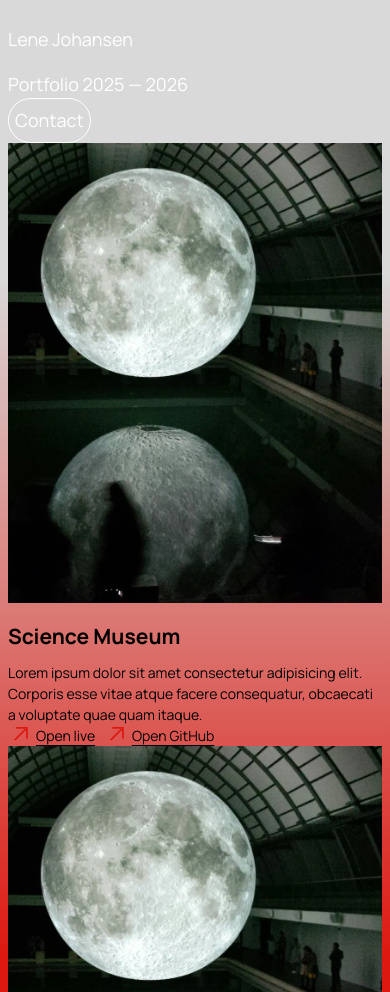
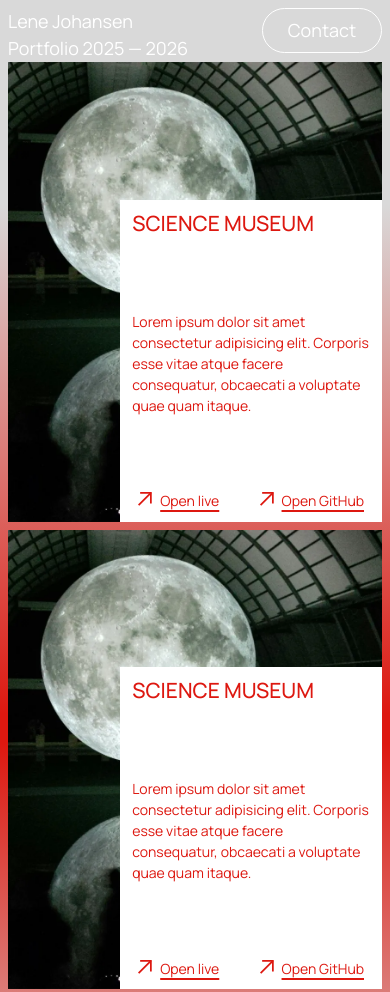
Before and after one commit to 8headswillroll8/portfolio-1, a plain HTML site: page index.html in a window 390 px wide. Shown: the top 992 px of the page. Drawn offline with Linux system fonts and the light colour scheme.

Commit message:
refine card layout and responsive behavior

```diff
--- a/css/components.css
+++ b/css/components.css
@@ -4,23 +4,67 @@
   color: var(--color-white);
 }
 
+.header__wrapper {
+  display: flex;
+  justify-content: space-between;
+  width: 100%;
+  max-width: 1130px;
+  margin: 0 auto;
+}
+
 /* card */
+.card {
+  position: relative;
+  max-width: 435px;
+}
+
+.card__content {
+  display: flex;
+  flex-direction: column;
+  justify-content: space-between;
+  position: absolute;
+  bottom: 0;
+  right: 0;
+  padding: var(--space-2);
+
+  width: 70%;
+  height: 70%;
+  background-color: var(--color-white);
+  color: var(--color-primary);
+}
+
+.card__content h2 {
+  text-transform: uppercase;
+  font-weight: var(--font-w-medium);
+}
+
+.card__img {
+  display: block;
+}
+
+.card__media {
+  position: relative;
+}
+
+.card__actions {
+  display: flex;
+  justify-content: space-between;
+}
+
 .card__actions button {
   background: none;
   border: none;
   text-decoration: solid underline 1.5px;
   text-underline-offset: 0.3em;
+  color: var(--color-primary);
 }
 
 .card__actions button img {
-  margin-right: var(--space-2);
+  margin-right: var(--space-1);
   max-width: 14px;
 }
 
-.card__img {
-}
-
-/* card */
+/* buttons */
 .btn {
   height: 45px;
   border-radius: 9999px;
@@ -30,4 +74,6 @@
 
 .btn--sm {
   color: var(--color-white);
+  width: 100%;
+  max-width: 120px;
 }
--- a/css/global.css
+++ b/css/global.css
@@ -23,4 +23,20 @@
 /* projects */
 .projects__grid {
   display: grid;
+  gap: var(--space-1);
+  justify-content: center;
 }
+
+@media (min-width: 768px) {
+  .projects__grid {
+    grid-template-columns: repeat(2, minmax(0, 435px));
+    gap: var(--space-1);
+  }
+}
+
+@media (min-width: 1280px) {
+  .projects__grid {
+    grid-template-columns: repeat(3, minmax(0, 435px));
+    gap: var(--space-3);
+  }
+}
--- a/css/reset.css
+++ b/css/reset.css
@@ -3,6 +3,20 @@
 *::before,
 *::after {
   box-sizing: border-box;
+}
+
+/* Reset text margins */
+p {
+  margin: 0;
+}
+
+h1,
+h2,
+h3,
+h4,
+h5,
+h6 {
+  margin: 0;
 }
 
 /* Prevent font size inflation */
--- a/css/variables.css
+++ b/css/variables.css
@@ -25,26 +25,19 @@
   --font-size-xxl: 2.125rem; /* 34px */
 
   /* Font weight */
-  --font-w-light: ;
-  --font-w-regular: ;
-  --font-w-medium: ;
-  --font-w-semibold: ;
-  --font-w-bold: ;
+  --font-w-light: 300;
+  --font-w-regular: 400;
+  --font-w-medium: 500;
 
   /* Line height */
   --line-height-base: 1.2;
 
   /* Spacing (4px scale) */
-  --space-1: 0.25rem; /* 4px */
-  --space-2: 0.5rem; /* 8px */
-  --space-3: 0.75rem; /* 12px */
-  --space-4: 1rem; /* 16px */
+  --space-1: 0.5rem; /* 8px */
+  --space-2: 0.75rem; /* 12px */
+  --space-3: 1rem; /* 16px */
+  --space-4: 1.5rem; /* 20px */
   --space-5: 1.5rem; /* 24px */
-  --space-6: 2rem; /* 32px */
-  --space-7: 3rem; /* 48px */
-  --space-8: 4rem; /* 64px */
-  --space-9: 6rem; /* 96px */
-  --space-10: 7.5rem; /* 120px */
 
   /* Layout */
   --container-max-width: 72rem; /* 1152px */
--- a/index.html
+++ b/index.html
@@ -19,11 +19,13 @@
   </head>
   <body>
     <header>
-      <nav class="header__text">
-        <p>Lene Johansen</p>
-        <p>Portfolio 2025 — 2026</p>
+      <nav class="header__wrapper">
+        <div class="header__text">
+          <p>Lene Johansen</p>
+          <p>Portfolio 2025 — 2026</p>
+        </div>
+        <button class="btn btn--sm">Contact</button>
       </nav>
-      <button class="btn btn--sm">Contact</button>
     </header>
     <main>
       <section class="projects">
@@ -86,7 +88,7 @@
             </div>
           </article>
 
-          <!-- projects 1 -->
+          <!-- projects 3 -->
           <article class="card">
             <div class="card__media">
               <img
```
